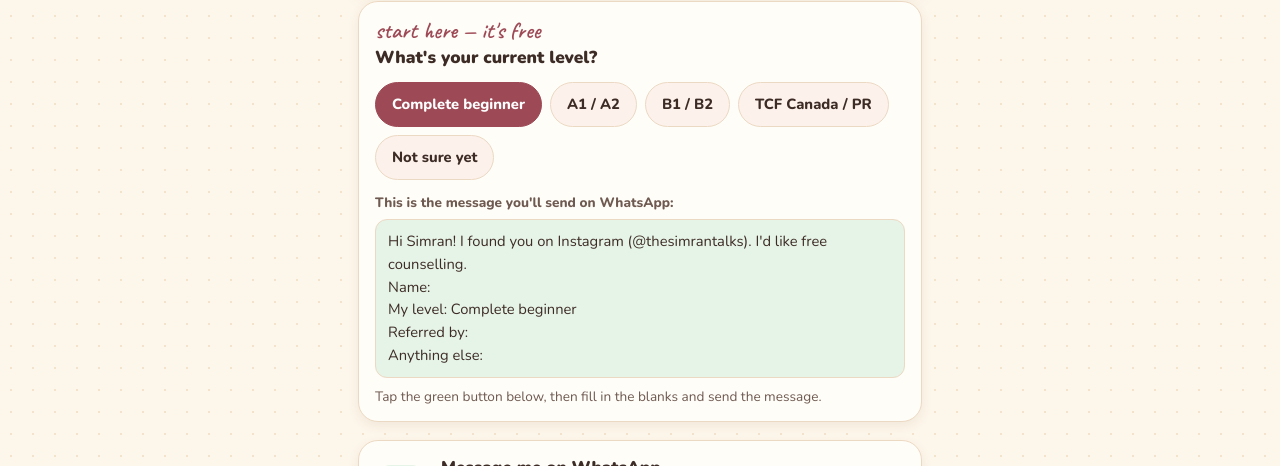
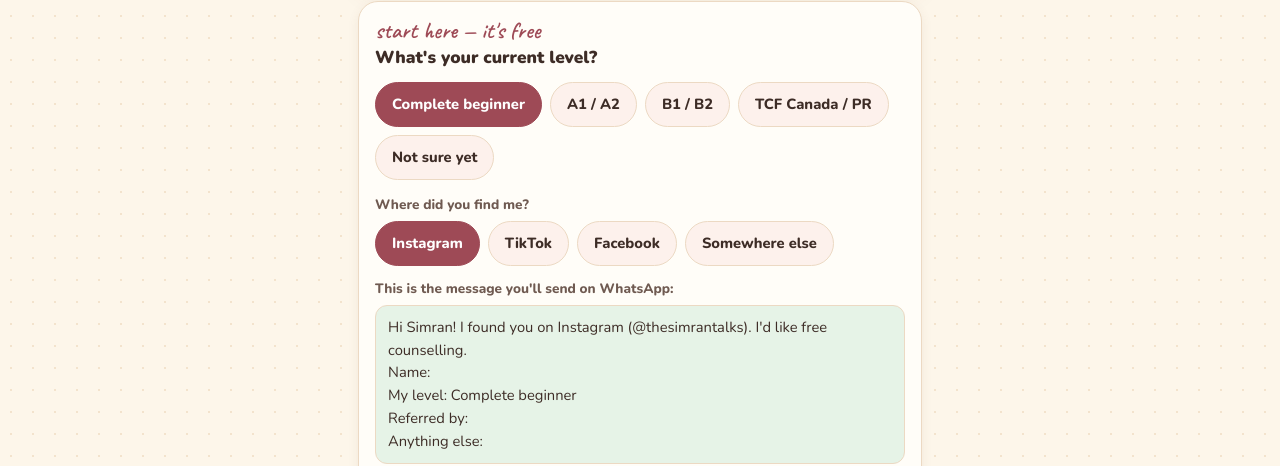
Before and after one commit to thesimrantalks/French-links, a plain HTML site: page index.html in a window 1280 px wide. Shown: the part 677-1143 px from the top of the page. Drawn offline with nearby package versions, Linux system fonts and the light colour scheme.

Commit message:
Add 'Where did you find me?' picker (Instagram, TikTok, Facebook, Somewhere else) so the WhatsApp message names the right source

```diff
--- a/index.html
+++ b/index.html
@@ -159,6 +159,8 @@
         font-size: .92rem; color: var(--ink); line-height: 1.55; white-space: pre-line;
       }
       .msgsend-hint { display: block; font-size: .85rem; color: var(--ink-soft); margin-top: 8px; }
+      .srcrow { margin-top: 14px; }
+      .src-label { display: block; font-size: .85rem; font-weight: 800; color: var(--ink-soft); margin-bottom: 6px; }
       .msgsample-label { display: block; font-size: .8rem; font-weight: 800; color: var(--ink-soft); margin-top: 8px; }
       .msgsample {
         display: block; margin-top: 4px; background: var(--wa-soft);
@@ -260,6 +262,15 @@
           <button type="button" class="chip" data-goal="tcf" aria-pressed="false">TCF Canada / PR</button>
           <button type="button" class="chip" data-goal="unsure" aria-pressed="false">Not sure yet</button>
         </div>
+        <div class="srcrow">
+          <span class="src-label">Where did you find me?</span>
+          <div class="chips" role="group" aria-label="Where did you find me">
+            <button type="button" class="chip src" data-src="instagram" aria-pressed="true">Instagram</button>
+            <button type="button" class="chip src" data-src="tiktok" aria-pressed="false">TikTok</button>
+            <button type="button" class="chip src" data-src="facebook" aria-pressed="false">Facebook</button>
+            <button type="button" class="chip src" data-src="other" aria-pressed="false">Somewhere else</button>
+          </div>
+        </div>
         <div class="msgsend">
           <span class="msgsend-label">This is the message you'll send on WhatsApp:</span>
           <div class="msgbubble" id="msgPreview"></div>
@@ -300,7 +311,7 @@
             <span class="t">Request a Demo Class</span>
             <span class="d">Try one live class before you join a batch. Tap to message me on WhatsApp — I'll arrange a time with you.</span>
             <span class="msgsample-label">You'll send:</span>
-            <span class="msgsample">Hi Simran! I found you on Instagram (@thesimrantalks). I'd like to request a demo class.
+            <span class="msgsample" id="demoPreview">Hi Simran! I found you on Instagram (@thesimrantalks). I'd like to request a demo class.
 Name:
 My level:
 Referred by:
@@ -367,43 +378,54 @@ Two times that work for me (Toronto time):</span>
         var WA = "https://wa.me/" + ["1437", "637", "0140"].join("");
         function waLink(text) { return WA + "?text=" + encodeURIComponent(text); }
 
-        var goals = {
-          beginner: {
-            msg: "Hi Simran! I found you on Instagram (@thesimrantalks). I'd like free counselling.\nName: \nMy level: Complete beginner\nReferred by: \nAnything else: "
-          },
-          a1a2: {
-            msg: "Hi Simran! I found you on Instagram (@thesimrantalks). I'd like free counselling.\nName: \nMy level: A1 / A2\nReferred by: \nAnything else: "
-          },
-          b1b2: {
-            msg: "Hi Simran! I found you on Instagram (@thesimrantalks). I'd like free counselling.\nName: \nMy level: B1 / B2\nReferred by: \nAnything else: "
-          },
-          tcf: {
-            msg: "Hi Simran! I found you on Instagram (@thesimrantalks). I'd like free counselling.\nName: \nMy level: TCF Canada / PR\nReferred by: \nAnything else: "
-          },
-          unsure: {
-            msg: "Hi Simran! I found you on Instagram (@thesimrantalks). I'd like free counselling.\nName: \nMy level: Not sure yet\nReferred by: \nAnything else: "
-          }
+        var sources = {
+          instagram: "Instagram (@thesimrantalks)",
+          tiktok: "TikTok (@thesimrantalks)",
+          facebook: "Facebook",
+          other: "online"
         };
+        var levels = {
+          beginner: "Complete beginner",
+          a1a2: "A1 / A2",
+          b1b2: "B1 / B2",
+          tcf: "TCF Canada / PR",
+          unsure: "Not sure yet"
+        };
+        var currentSource = "instagram";
+        var currentLevel = "beginner";
 
         var counselBtn = document.getElementById("waCounsel");
+        var demoBtn = document.getElementById("waDemo");
         var preview = document.getElementById("msgPreview");
-        var chips = document.querySelectorAll(".chip");
+        var demoPreview = document.getElementById("demoPreview");
+        var levelChips = document.querySelectorAll(".chip[data-goal]");
+        var srcChips = document.querySelectorAll(".chip[data-src]");
 
-        function setGoal(key) {
-          counselBtn.href = waLink(goals[key].msg);
-          preview.textContent = goals[key].msg;
-          chips.forEach(function (c) {
-            c.setAttribute("aria-pressed", c.getAttribute("data-goal") === key ? "true" : "false");
+        function counselMsg() {
+          return "Hi Simran! I found you on " + sources[currentSource] + ". I'd like free counselling.\nName: \nMy level: " + levels[currentLevel] + "\nReferred by: \nAnything else: ";
+        }
+        function demoMsg() {
+          return "Hi Simran! I found you on " + sources[currentSource] + ". I'd like to request a demo class.\nName: \nMy level: \nReferred by: \nTwo times that work for me (Toronto time): ";
+        }
+        function refresh() {
+          counselBtn.href = waLink(counselMsg());
+          preview.textContent = counselMsg();
+          demoBtn.href = waLink(demoMsg());
+          demoPreview.textContent = demoMsg();
+          levelChips.forEach(function (c) {
+            c.setAttribute("aria-pressed", c.getAttribute("data-goal") === currentLevel ? "true" : "false");
+          });
+          srcChips.forEach(function (c) {
+            c.setAttribute("aria-pressed", c.getAttribute("data-src") === currentSource ? "true" : "false");
           });
         }
-        chips.forEach(function (c) {
-          c.addEventListener("click", function () { setGoal(c.getAttribute("data-goal")); });
+        levelChips.forEach(function (c) {
+          c.addEventListener("click", function () { currentLevel = c.getAttribute("data-goal"); refresh(); });
         });
-        setGoal("beginner");
-
-        document.getElementById("waDemo").href = waLink(
-          "Hi Simran! I found you on Instagram (@thesimrantalks). I'd like to request a demo class.\nName: \nMy level: \nReferred by: \nTwo times that work for me (Toronto time): "
-        );
+        srcChips.forEach(function (c) {
+          c.addEventListener("click", function () { currentSource = c.getAttribute("data-src"); refresh(); });
+        });
+        refresh();
       })();
     </script>
   </body>
```
